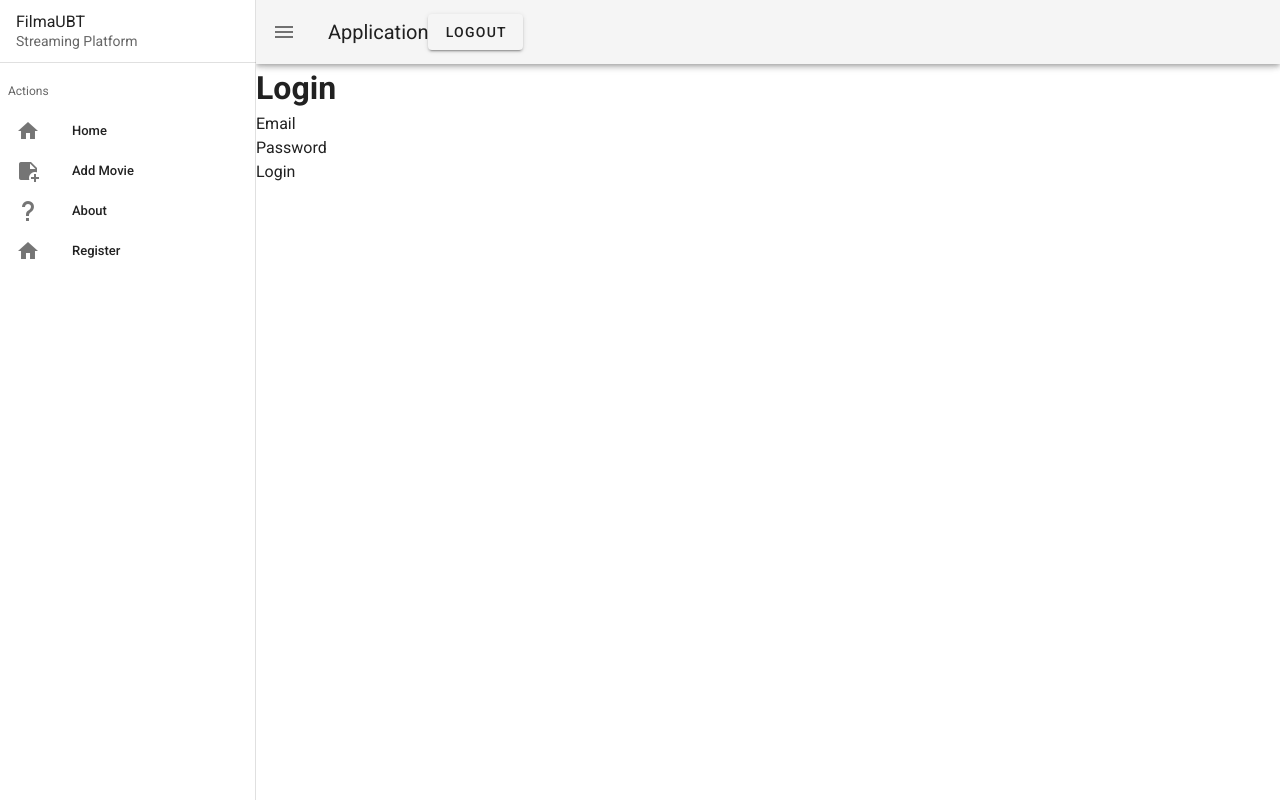
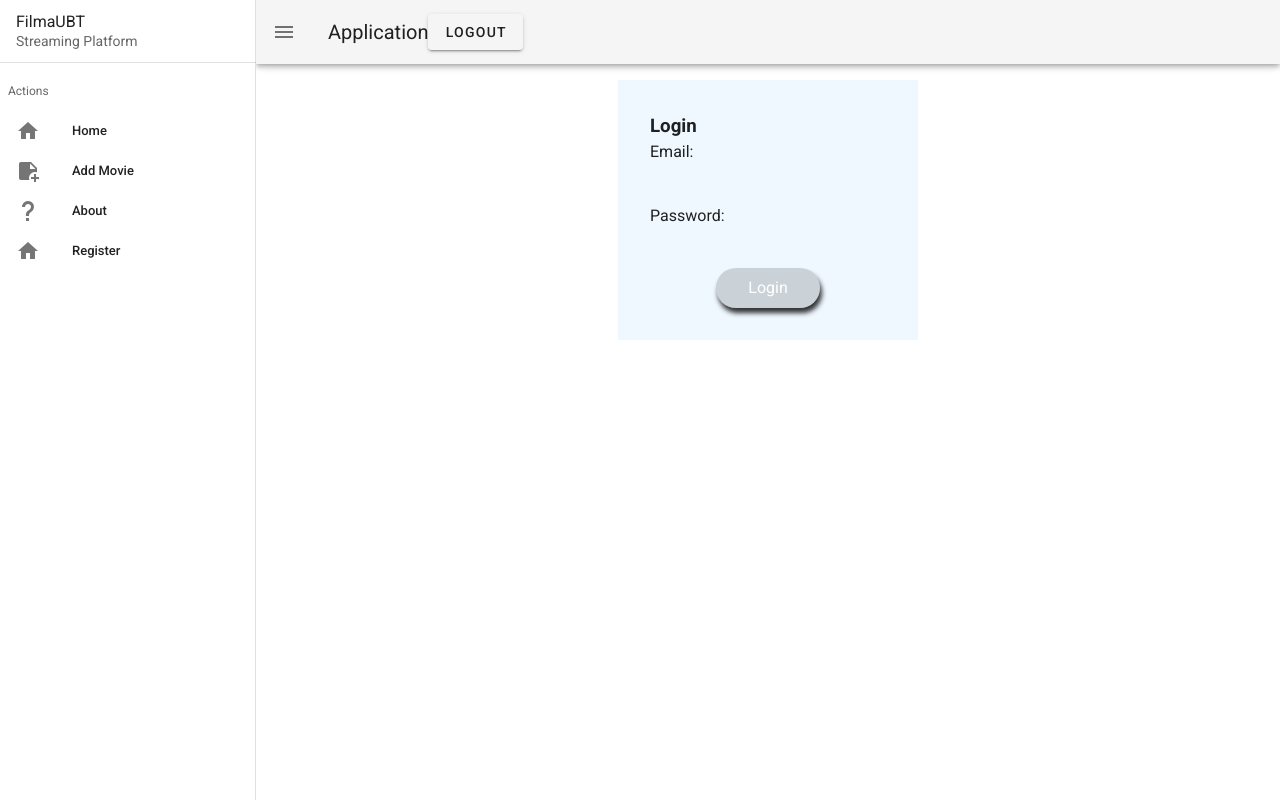
Before and after one commit to artshabani/projektiMEVN, a Vue app in the folder client/: page /login in a window 1280 px wide. Built offline with nearby package versions, Linux system fonts and the light colour scheme; no server answers.

Commit message:
firebase-auth

```diff
--- a/client/src/store/index.js
+++ b/client/src/store/index.js
@@ -1,6 +1,7 @@
 import Vue from 'vue'
 import Vuex from 'vuex'
-import { getAuth, onAuthStateChanged, signOut } from 'firebase/auth';
+import { getAuth, signOut } from 'firebase/auth';
+import apiRequest from '@/utility/apiRequest';
 
 Vue.use(Vuex)
 
@@ -9,6 +10,10 @@ const store = new Vuex.Store({
         user:null
     },
     getters:{
+        username(state){
+            if(!state.user)return '';
+            return state.user.displayName;
+        },
 
     },
     mutations:{
@@ -17,8 +22,12 @@ const store = new Vuex.Store({
         }
     },
     actions:{
-        userLogin({commit},user){
-            commit('setUser',user);
+        async loginUser({commit},payload){
+            const user = await loginUser(payload);
+            commit('setUser', user);
+        },
+        async registerUser({commit},payload){
+            await apiRequest.registerUser(payload);
         },
         logoutUser({commit}){
             const auth = getAuth();
--- /dev/null
+++ b/client/src/utility/apiRequest/apiCaller.js
@@ -0,0 +1,14 @@
+import axios from "axios";
+
+const headers = {
+    Accept: 'application/json',
+    "Content-Type": "application/json"
+}
+
+const apiCaller = axios.create({
+    baseURL: "http://localhost:5000",
+    timeout: 10 * 1000,
+    headers
+});
+
+export default apiCaller;
--- /dev/null
+++ b/client/src/utility/apiRequest/index.js
@@ -0,0 +1,5 @@
+import registerUser from './user/registerUser'
+
+export default {
+    registerUser
+}
--- /dev/null
+++ b/client/src/utility/apiRequest/user/registerUser.js
@@ -0,0 +1,6 @@
+import apiCaller from "../apiCaller";
+
+const registerUser = async (payload) =>
+    await apiCaller.post("/users/register", payload);
+
+export default registerUser;
--- a/client/src/views/user/Login.vue
+++ b/client/src/views/user/Login.vue
@@ -8,10 +8,11 @@ import {getAuth, signInWithEmailAndPassword} from 'firebase/auth'
             }
         },
         methods:{
-            handleLoginUser(){
-                const auth = getAuth();
-
-                signInWithEmailAndPassword(auth, this.email, this.password);
+            async handleLoginUser() {
+                this.$store.dispatch('loginUser', {
+                    email: this.email,
+                    password: this.password
+                });
                 this.$router.push('/');
         }
         },
@@ -22,22 +23,76 @@ import {getAuth, signInWithEmailAndPassword} from 'firebase/auth'
 
 
 <template>
-    <div>
-    <h1>Login</h1>
-
-    <div v-if="user">{{ user.email}}</div>
-    <form @submit.prevent="handleLoginUser">
+    <form @submit.prevent="handleLoginUser" class="login-form">
+        <h3>Login</h3>
+        {{  this.user && this.user.email }}
+        <div class="form-wrapper">
             <div class="form-group">
-            <label for="email">Email</label>
-            <input id="email" v-model="email"/>
+                <label for="email" >Email:</label>
+                <input id="email"
+                    v-model="email"
+                />
             </div>
             <div class="form-group">
-            <label for="password">Password</label>
-            <input id="password" v-model="password" type="password"/>
+                <label for="password" >Password:</label>
+                <input id="password" type="password"
+                    v-model="password"
+                />
             </div>
             <div class="controlls">
-            <button>Login</button>
+                <button class="login-button">Login</button>
+            </div>
         </div>
     </form>
-    </div>
 </template>
+
+<style scoped>
+.login-form {
+    background-color: aliceblue;
+    max-width: 300px;
+    margin: 1rem auto;
+    padding: 2rem;
+}
+
+.form-wrapper {
+    display: flex;
+    flex-direction: column;
+    gap: 1rem;
+}
+
+label {
+    min-width: 100px;
+    display: inline-block;
+}
+
+.controlls {
+    display: flex;
+    justify-content: center;
+}
+
+.login-button {
+    padding: 0.5rem 2rem;
+    color: white;
+    border: none;
+    background-color: rgba(57, 57, 57, 0.2);
+    border-radius: 20px;
+    transition: all .2s ease-out;
+    cursor: pointer;
+    box-shadow: 2px 5px 5px rgba(0, 0, 0, .8);
+}
+
+.login-button:hover {
+    background-color: rgba(57, 57, 57, 0.4);
+    transform: translateY(-2px);
+    box-shadow: 2px 10px 7px rgba(0, 0, 0, .8);
+}
+
+.login-button:active {
+    background-color: rgba(57, 57, 57, 0.5);
+    transform: translateY(-1px);
+    box-shadow: 2px 7px 6px rgba(0, 0, 0, .8);
+}
+
+
+
+</style>
--- a/client/src/views/user/Register.vue
+++ b/client/src/views/user/Register.vue
@@ -1,21 +1,24 @@
 <script>
 import '@/firebase/index'
-import {getAuth, createUserWithEmailAndPassword, signOut} from 'firebase/auth'
 
 export default{
     data(){
         return{
+            name: '',
             email: '',
             userPassword:''
         }
     },
     methods: {
         async handleRegisterUser(){
-            const auth =  getAuth();
-            const {user} = await createUserWithEmailAndPassword(auth,this.email, this.userPassword);
-            console.log("user - ", user);
-            signOut(auth);
-            this.$router.push("/login");
+            this.$store.dispatch('registerUser', {
+                name: this.name,
+                email: this.email,
+                password: this.password
+            })
+
+            this.$router.push('/login');
+
         }
     }
 }
@@ -30,8 +33,7 @@ export default{
                 <input
                     id="email"
                     type="email"
-                    v-bind:value="email"
-                    v-on:input="email = $event.target.value"
+                    v-model="email"
                 />
             </div>
             <div class="div form-group">
```
Also changed, not shown: client/src/firebase/db.js (+5 -3 lines), client/src/firebase/index.js (+8 -0 lines), client/src/firebase/user/loginUser.js (added, +13 -0 lines), client/src/firebase/user/signupUser.js (added, +17 -0 lines). Lines whose indentation alone changed are shown as unchanged.
